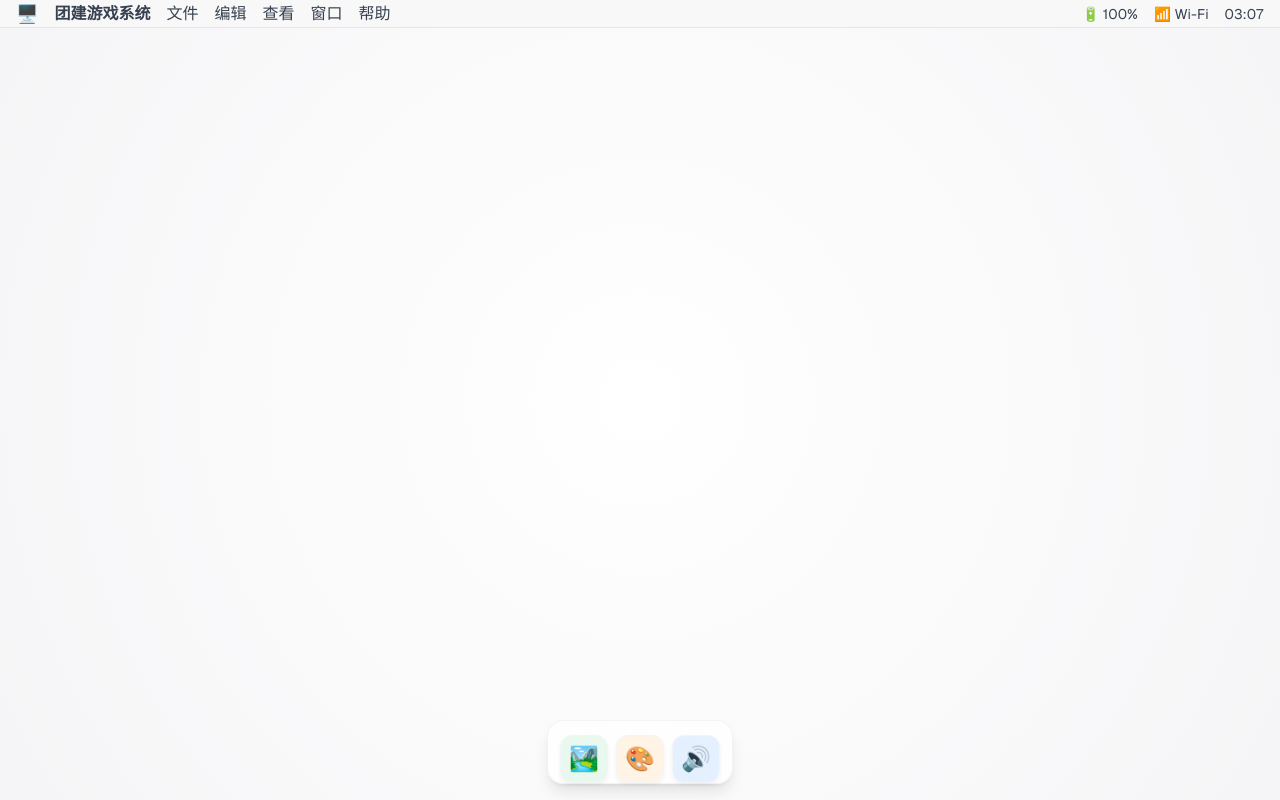
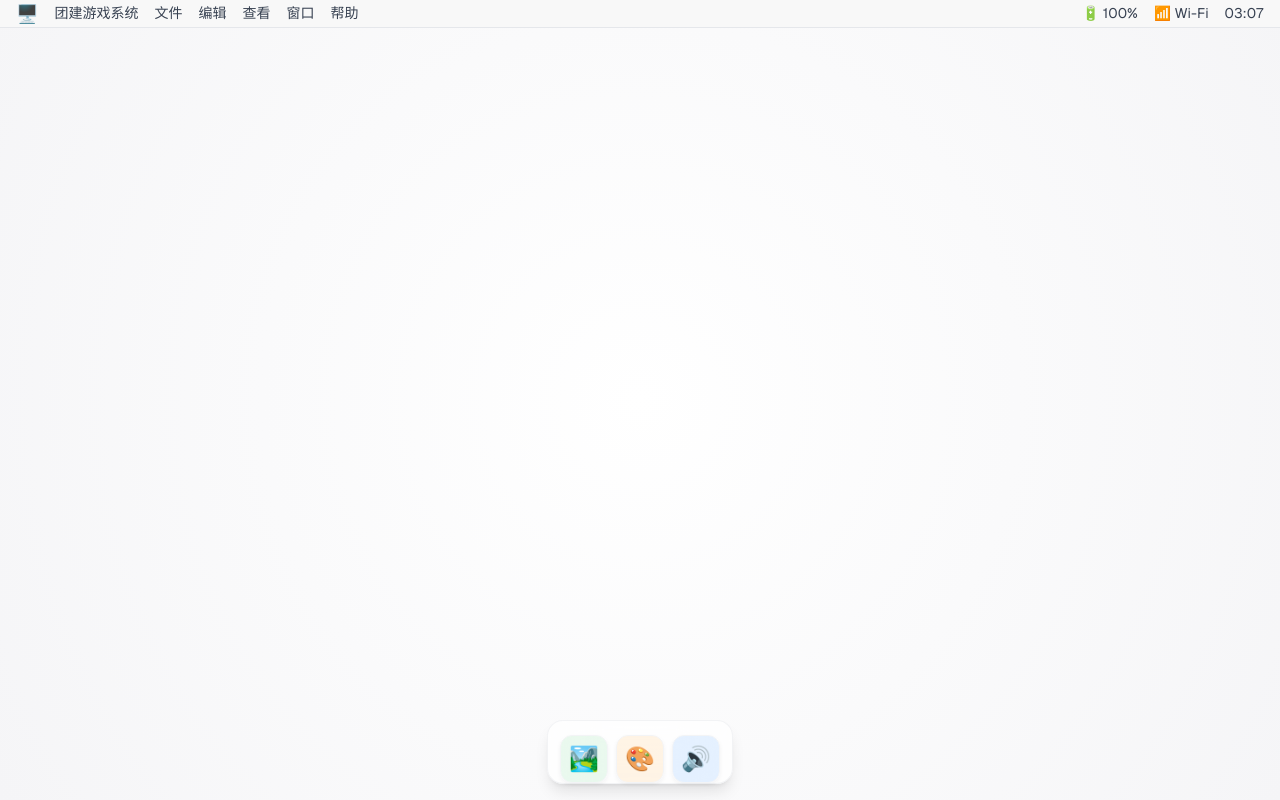
Before and after one commit to badjasonbourne/outing, a Next.js app: page /games in a window 1280 px wide. Built offline with nearby package versions, Linux system fonts and the light colour scheme.

Commit message:
修复windows不跟手的问题

```diff
--- a/src/components/MacOSDesktop.tsx
+++ b/src/components/MacOSDesktop.tsx
@@ -121,16 +121,16 @@ export default function MacOSDesktop() {
          }}>
       {/* 顶部状态栏 */}
       <div className="fixed top-0 left-0 right-0 h-7 bg-[#f8f8f8] border-b border-gray-200 z-50 flex items-center justify-between px-4 text-gray-700">
-        <div className="flex items-center gap-4">
+        <div className="flex items-center gap-4 text-[14px]">
           <span className="text-lg">🖥️</span>
-          <span className="font-semibold">团建游戏系统</span>
+          <span>团建游戏系统</span>
           <span>文件</span>
           <span>编辑</span>
           <span>查看</span>
           <span>窗口</span>
           <span>帮助</span>
         </div>
-        <div className="flex items-center gap-4 text-sm">
+        <div className="flex items-center gap-4 text-[14px]">
           <span>🔋 100%</span>
           <span>📶 Wi-Fi</span>
           <span>{currentTime}</span>
```
